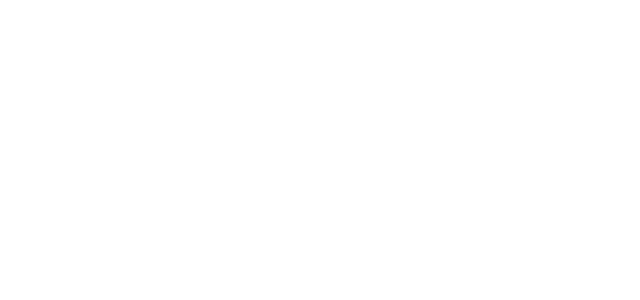
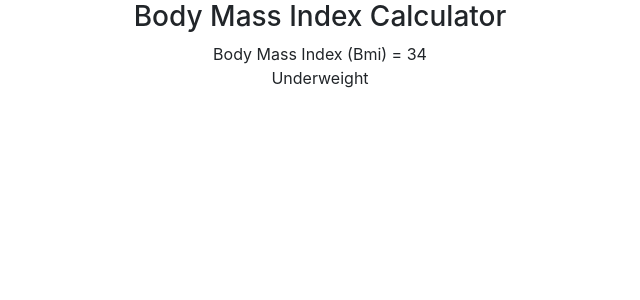
Before and after one commit to chikechris/bodyMassCalculator, a React (Create React App) app in the folder body-mass-cal/: page / in a window 1280 px wide. Shown: the top 300 px of the page, without its empty margins (320-960 px from the left). Built offline with nearby package versions, Linux system fonts and the light colour scheme.

Commit message:
built out Bmi.js file, working on BmiCalculator.js

```diff
--- a/body-mass-cal/src/App.js
+++ b/body-mass-cal/src/App.js
@@ -1,12 +1,17 @@
 import React from 'react';
 import './App.css';
+import Bmi from './components/Bmi';
 
 const App = () => {
   return (
-    <div className="App">
-
+    <div className='App'>
+      <div className='row justify-content-center'>
+        <div className='col-lg-6 col-lg-offset-3'>
+          <Bmi />
+        </div>
+      </div>
     </div>
   );
-}
+};
 
 export default App;
--- /dev/null
+++ b/body-mass-cal/src/components/Bmi.js
@@ -0,0 +1,19 @@
+import React from 'react';
+
+const Bmi = () => {
+  return (
+    <>
+      <div className='calculator'>
+        <h3>Body Mass Index Calculator</h3>
+        <div className='bmi-result-container'>
+          <div className='bmi-result'>
+            <div className='bmi-result-number'>Body Mass Index (Bmi) = 34</div>
+            <div className={`bmi-category`}>Underweight</div>
+          </div>
+        </div>
+      </div>
+    </>
+  );
+};
+
+export default Bmi;
```
Also changed, not shown: body-mass-cal/src/components/BmiCalculator.js (+23 -7 lines).
